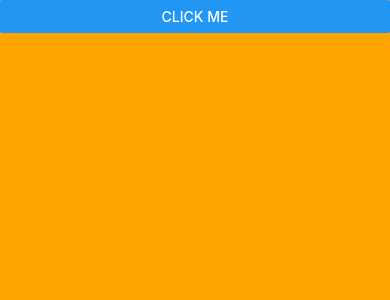
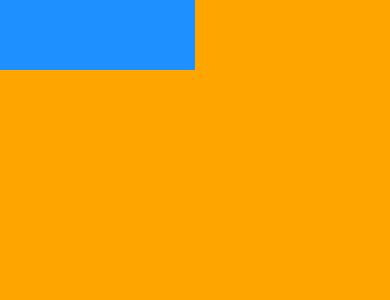
Before and after one commit to Tumeyy/DoneWithit, a React Native app: screen / in a window 390 px wide. Shown: the top 300 px of the page. Built offline with nearby package versions, Linux system fonts and the light colour scheme.

Commit message:
Dimensions within views

```diff
--- a/App.js
+++ b/App.js
@@ -1,12 +1,15 @@
 import { StatusBar } from 'expo-status-bar';
-import { StyleSheet, SafeAreaView, Button, Alert, Platform } from 'react-native';
+import { Dimensions, StyleSheet, SafeAreaView, Button, Alert, Platform, View } from 'react-native';
 
 export default function App() {
+  console.log(Dimensions.get('screen'));
   return (
     <SafeAreaView style={[styles.container, containerStyle]}>
-      <Button
-        title="Click me"
-        onPress={() => Alert.prompt("My title", "My message", text => console.log(text))}/>
+      <View style={{
+        backgroundColor: 'dodgerblue',
+        width: '50%',
+        height: 70,
+      }}></View>
     </SafeAreaView>
   );
 }
```
